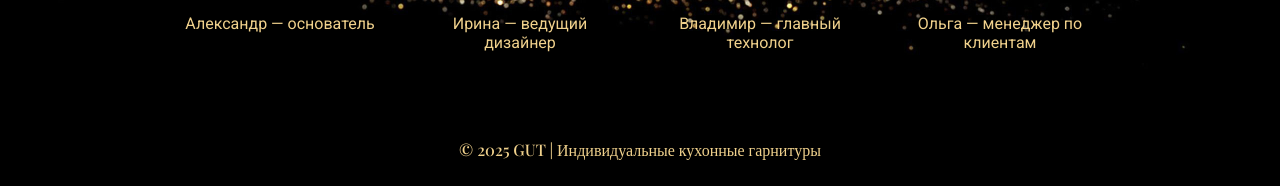
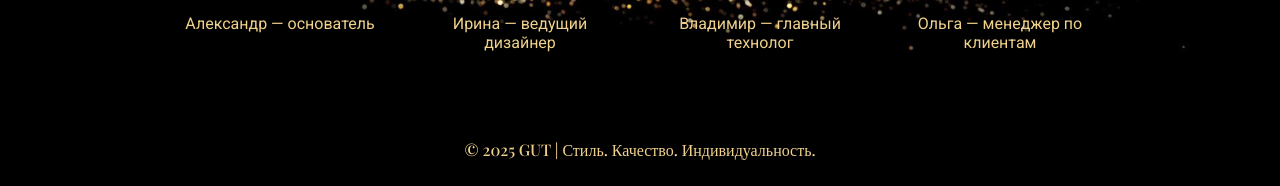
Before and after one commit to Danechkaaa2/sait, a plain HTML site: page about.html in a window 1280 px wide. Shown: the part 1361-1547 px from the top of the page. Drawn offline with nearby package versions, Linux system fonts and the light colour scheme.

Commit message:
Update about.html

```diff
--- a/about.html
+++ b/about.html
@@ -64,7 +64,7 @@
 
 
   <footer>
-    <p>&copy; 2025 GUT | Индивидуальные кухонные гарнитуры</p>
+    <p>&copy; 2025 GUT | Стиль. Качество. Индивидуальность.</p>
   </footer>
 </body>
 </html>
```
